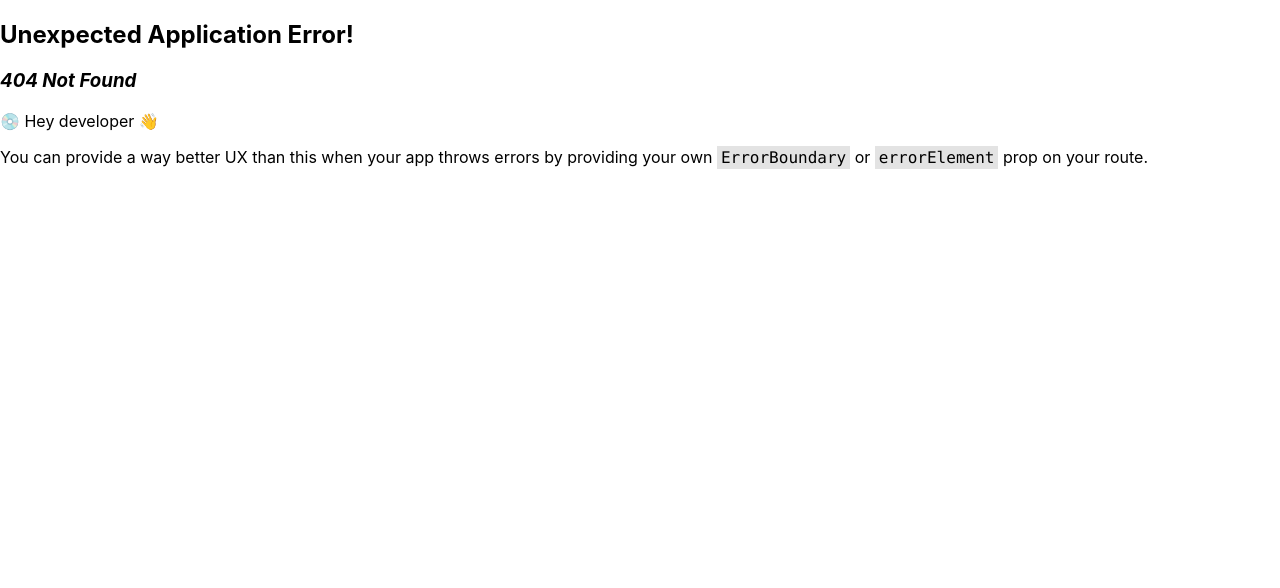
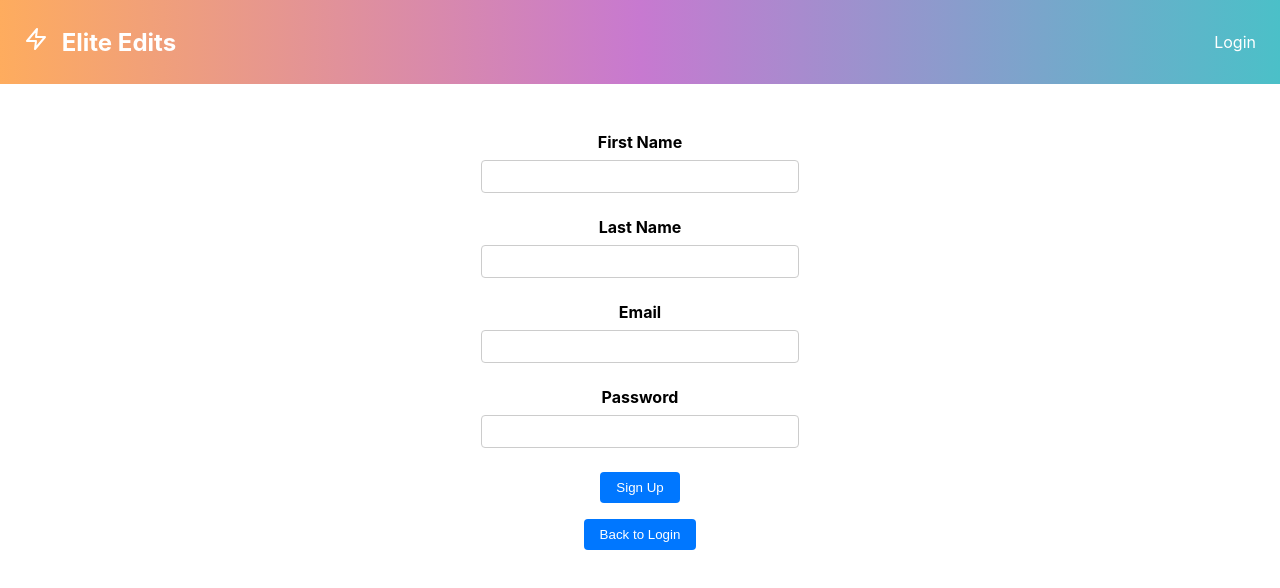
Before and after one commit to DeviPrasadUpadhyay/Elite, a React (Create React App) app: page /signup in a window 1280 px wide. Before the commit this address had no page. Shown: the top 588 px of the page. Built offline with nearby package versions, Linux system fonts and the light colour scheme.

Commit message:
signup validaton

```diff
--- a/package.json
+++ b/package.json
@@ -16,6 +16,7 @@
     "react-scripts": "5.0.1",
     "react-toastify": "^9.1.2",
     "redux": "^4.2.1",
+    "validator": "^13.9.0",
     "web-vitals": "^2.1.4"
   },
   "scripts": {
--- a/src/App.js
+++ b/src/App.js
@@ -13,6 +13,7 @@ import Logout from './Components/pages/Logout';
 import Login from './Components/pages/Login';
 import { Provider, useSelector } from 'react-redux';
 import store from './Store';
+import Signup from './Components/pages/Signup';
 
 
 
@@ -36,6 +37,7 @@ function App() {
         { path: "/resources", element: <Resources /> },
         { path: "/logout", element: <Login /> },
         { path: "/login", element: <Home /> },
+        { path: "/signup", element: <Signup /> },
       ]
     },
 
--- a/src/Components/pages/Home.js
+++ b/src/Components/pages/Home.js
@@ -2,6 +2,7 @@ import React, { useEffect } from 'react';
 import { useSelector } from 'react-redux';
 import Login from './Login';
 import { ToastContainer, toast } from 'react-toastify';
+import Signup from './Signup';
 
 let toast_id;
 function Home() {
@@ -54,6 +55,7 @@ function Home() {
 
     return (
         <div>
+            <Signup />
             <ToastContainer />
             <h1 style={pageTitleStyle}>Welcome to this awesome land of reels</h1>
             <section style={sectionStyle}>
--- a/src/Components/pages/Login.js
+++ b/src/Components/pages/Login.js
@@ -4,6 +4,7 @@ import { ToastContainer, toast } from 'react-toastify';
 import 'react-toastify/dist/ReactToastify.css';
 import { login } from '../../Slice/AuthorizationSlice';
 import { unstable_HistoryRouter, useNavigate } from 'react-router-dom';
+import CreateAccountButton from './utilities/CreateAccount';
 
 function Login(props) {
     const isLoggedIn = useSelector(state => state.auth.isLoggedIn);
@@ -57,10 +58,11 @@ function Login(props) {
 
     const buttonStyle = {
         marginTop: '1rem',
-        padding: '0.5rem 1rem',
+        marginBottom: '3rem',
+        padding: '0.5rem 2rem',
         borderRadius: '0.25rem',
         border: 'none',
-        background: 'linear-gradient(to right, #0099ff, #0f9900)',
+        background: 'linear-gradient(to bottom right, #0077ff, #00bfff)',
         color: 'white',
         fontSize: '1rem',
         cursor: 'pointer',
@@ -81,6 +83,12 @@ function Login(props) {
                 toast_id = toast.error("Incorrect credentials!");
         }
     }
+
+    const signup = () => {
+        navigate('/signup');
+        console.log("navigating")
+    }
+
     return (
         <div>
             <ToastContainer />
@@ -94,8 +102,11 @@ function Login(props) {
                     Password:
                     <input type="password" value={password} onChange={handlePasswordChange} style={inputStyle} />
                 </label>
-                <div style={forgotPasswordStyle}>Forgot your password?</div>
+                {/* <div style={forgotPasswordStyle}>Forgot your password?</div> */}
                 <button type="submit" style={buttonStyle} onClick={authenticate}>Log in</button>
+                <CreateAccountButton label="Create new account" onClick={signup} />
+                <CreateAccountButton label="Forgot password" />
+
             </form>
         </div>
     );
--- /dev/null
+++ b/src/Components/pages/Signup.css
@@ -0,0 +1,34 @@
+.signup-form {
+    display: flex;
+    flex-direction: column;
+    align-items: center;
+    margin: 2rem;
+  }
+
+  label {
+    font-weight: bold;
+    margin-top: 1rem;
+  }
+
+  input {
+    padding: 0.5rem;
+    margin: 0.5rem 0;
+    border: 1px solid #ccc;
+    border-radius: 4px;
+    width: 100%;
+    max-width: 300px;
+  }
+
+  button {
+    margin-top: 1rem;
+    padding: 0.5rem 1rem;
+    border: none;
+    border-radius: 4px;
+    background-color: #0077ff;
+    color: #fff;
+    cursor: pointer;
+  }
+
+  button:hover {
+    background-color: #0055cc;
+  }
--- /dev/null
+++ b/src/Components/pages/Signup.js
@@ -0,0 +1,88 @@
+import React, { useState } from 'react';
+import './Signup.css';
+import { useNavigate } from 'react-router-dom';
+import { validateEmail, validatePassword, validateText } from './utilities/validator';
+import { toast } from 'react-toastify';
+
+
+const Signup = () => {
+    const [firstName, setFirstName] = useState('');
+    const [lastName, setLastName] = useState('');
+    const [email, setEmail] = useState('');
+    const [password, setPassword] = useState('');
+
+    const [firstNameLog, setFirstNameLog] = useState('');
+    const [lastNameLog, setLastNameLog] = useState("");
+    const [emailLog, setEmailLog] = useState('');
+    const [passwordLog, setPasswordLog] = useState('');
+    const handleSubmit = (e) => {
+        e.preventDefault();
+        console.log("=>", firstName, lastName, email, password);
+        setFirstNameLog(validateText(firstName));
+        setLastNameLog(validateText(lastName));
+        setEmailLog(validateEmail(email));
+        setPasswordLog(validatePassword(password));
+        console.log("=>", firstNameLog, lastNameLog, emailLog, passwordLog)
+    };
+    const navigate = useNavigate();
+
+
+    const returnToLogin = () => {
+        navigate('/login');
+
+    }
+    const errorStyle = {
+        color: 'red',
+        fontSize: '14px',
+        marginTop: '5px',
+    };
+
+    return (
+        <form onSubmit={handleSubmit} className="signup-form">
+            <label htmlFor="first-name">First Name</label>
+            <input
+                type="text"
+                id="first-name"
+                value={firstName}
+                onChange={(e) => setFirstName(e.target.value)}
+                required
+            />
+            {firstNameLog && <p style={errorStyle}>{firstNameLog}</p>}
+
+            <label htmlFor="last-name">Last Name</label>
+            <input
+                type="text"
+                id="last-name"
+                value={lastName}
+                onChange={(e) => setLastName(e.target.value)}
+                required
+            />
+            {lastNameLog && <p style={errorStyle}>{lastNameLog}</p>}
+
+            <label htmlFor="email">Email</label>
+            <input
+                type="email"
+                id="email"
+                value={email}
+                onChange={(e) => setEmail(e.target.value)}
+                required
+            />
+            {emailLog && <p style={errorStyle}>{emailLog}</p>}
+
+            <label htmlFor="password">Password</label>
+            <input
+                type="password"
+                id="password"
+                value={password}
+                onChange={(e) => setPassword(e.target.value)}
+                required
+            />
+            {passwordLog && <p style={errorStyle}>{passwordLog}</p>}
+
+            <button type="submit">Sign Up</button>
+            <button onClick={returnToLogin}>Back to Login</button>
+        </form>
+    );
+};
+
+export default Signup;
--- /dev/null
+++ b/src/Components/pages/utilities/CreateAccount.css
@@ -0,0 +1,13 @@
+.create-account-button {
+    padding: 0.5rem 1rem;
+    border: none;
+    border-radius: 4px;
+    margin: 1px;
+    background: linear-gradient(to bottom right, #0077ff, #00bfff);
+    color: #fff;
+    cursor: pointer;
+  }
+
+  .create-account-button:hover {
+    background: linear-gradient(to bottom right, #0055cc, #0099cc);
+  }
--- /dev/null
+++ b/src/Components/pages/utilities/CreateAccount.js
@@ -0,0 +1,13 @@
+import React from 'react';
+import './CreateAccount.css';
+
+const CreateAccountButton = (props) => {
+    // console.log(props.label)
+    return (
+        <button className="create-account-button" onClick={props.onClick}>
+            {props.label}
+        </button>
+    );
+};
+
+export default CreateAccountButton;
--- /dev/null
+++ b/src/Components/pages/utilities/validator.js
@@ -0,0 +1,33 @@
+import validator from "validator";
+
+export const validatePassword = (password) => {
+    if (!password) {
+        return 'Please enter a password';
+    }
+    if (!validator.isLength(password, { min: 8 })) {
+        return 'Password must be at least 8 characters long';
+    }
+    if (!validator.isAlphanumeric(password)) {
+        return 'Password can only contain letters and numbers';
+    }
+    return "";
+};
+
+export const validateText = (username) => {
+    if (!username) {
+        return 'Please enter a text';
+    }
+    if (!validator.isLength(username, { min: 3, max: 30 })) {
+        return 'Text must be between 3 and 30 characters long';
+    }
+    if (!validator.isAlphanumeric(username)) {
+        return 'Text can only contain letters and numbers';
+    }
+    return "";
+}
+export const validateEmail = (email) => {
+    if (!validator.isEmail(email)) {
+        return 'Please enter a valid email address';
+    }
+    return "";
+}
```
Also changed, not shown: 1 other file (tests, documents, lock files or other folders).
